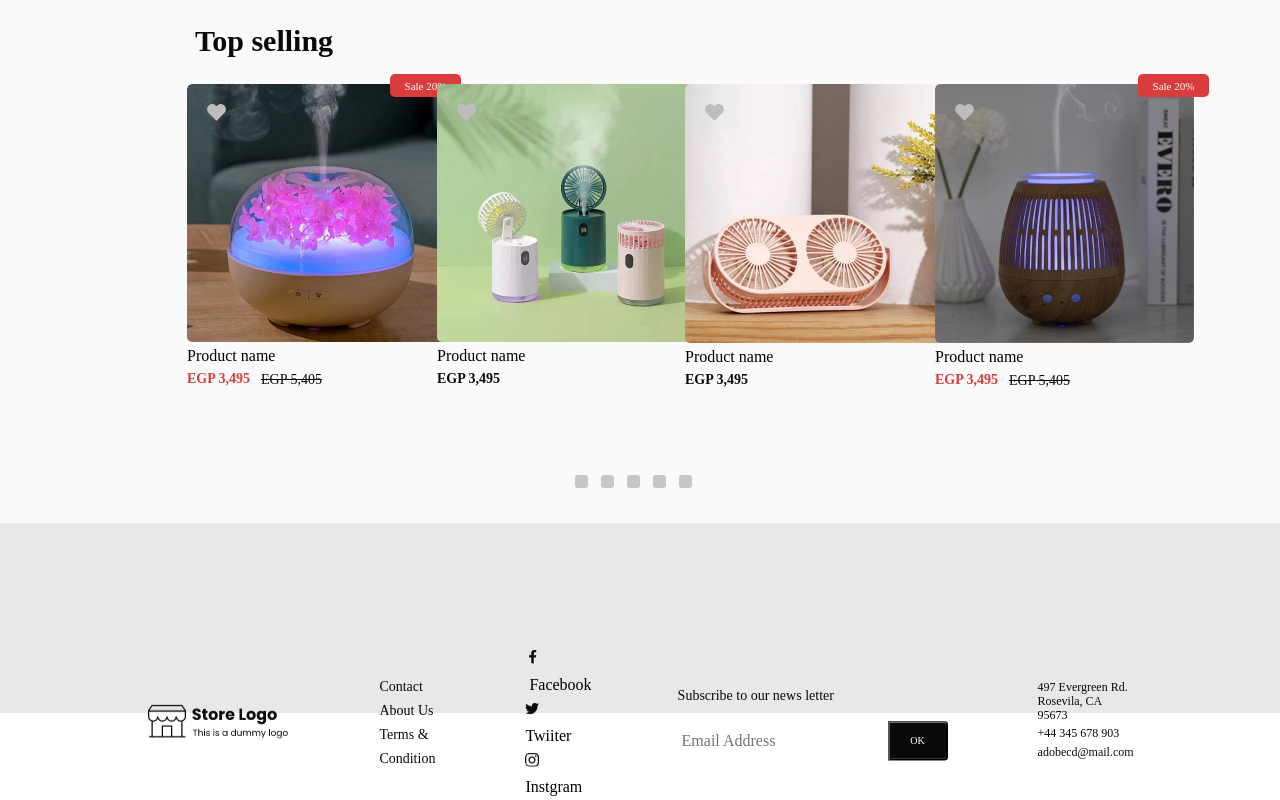
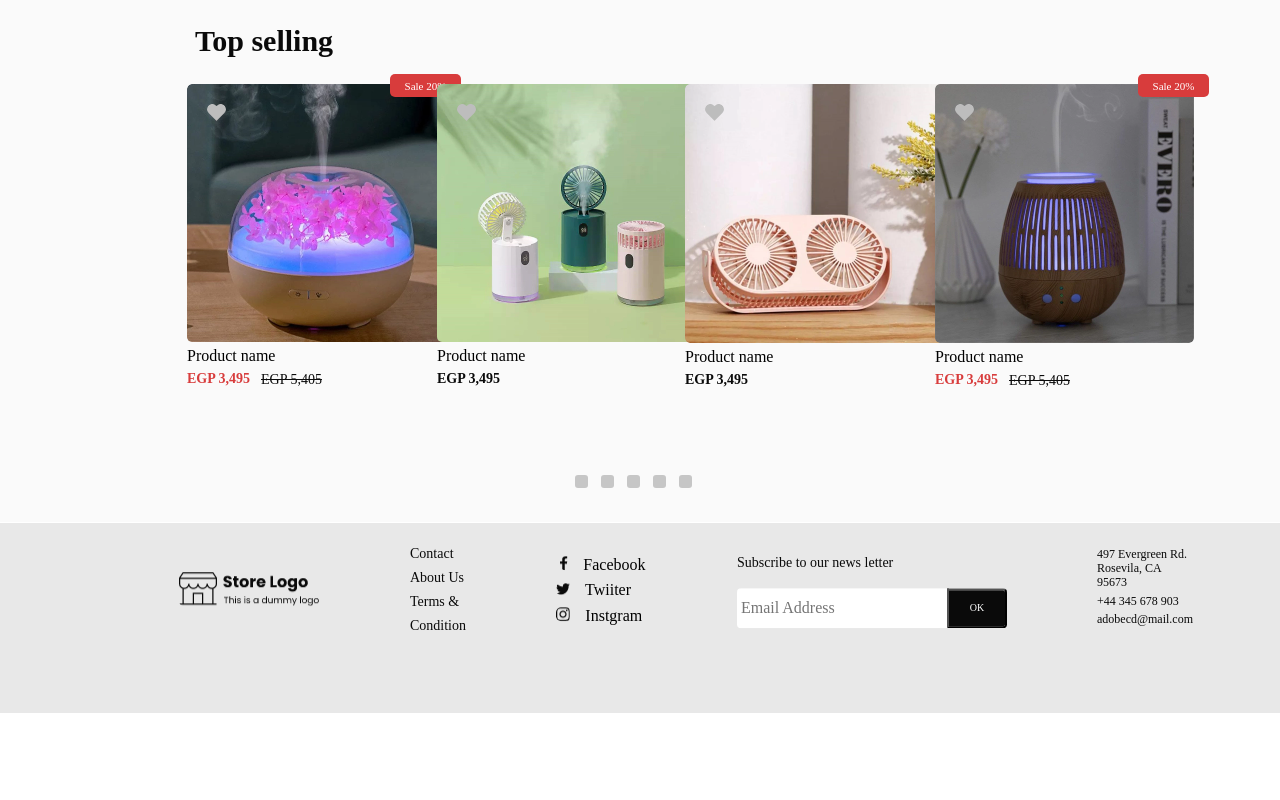
Before and after one commit to YahyaaMuhamedd/Website-6, a plain HTML site: page index.html in a window 1280 px wide. Shown: the part 1934-2734 px from the top of the page. After the commit the page ends 2647 px from the top, so only its background shows below. Drawn offline with Linux system fonts and the light colour scheme.

Commit message:
Update main.css

```diff
--- a/css/main.css
+++ b/css/main.css
@@ -456,7 +456,7 @@ footer .container {
     display: flex;
     justify-content: center;
     align-items: center;
-    transform: translateY(80%) translateX(-40px);
+    transform: translateY(20%) translateX(5px);
     gap: 90px;
 }
 
@@ -466,7 +466,9 @@ footer .container .sec2 ul li {
     color: #0A0A0A;
     opacity: 1;
 }
-
+footer .container .sec3 ul {
+    width: 91px;
+}
 footer .container .sec4 p {
     font-size: 14px;
     padding-bottom: 15px;
```
